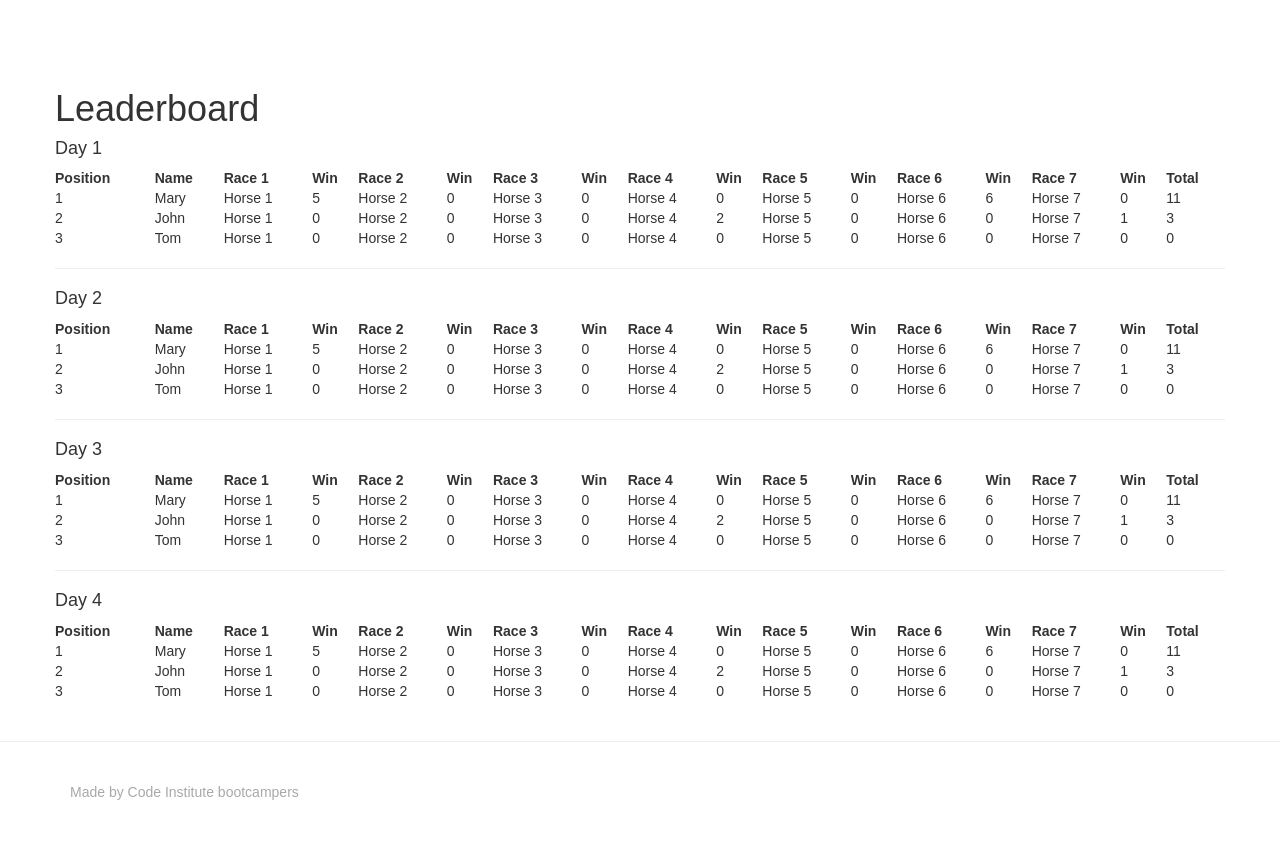
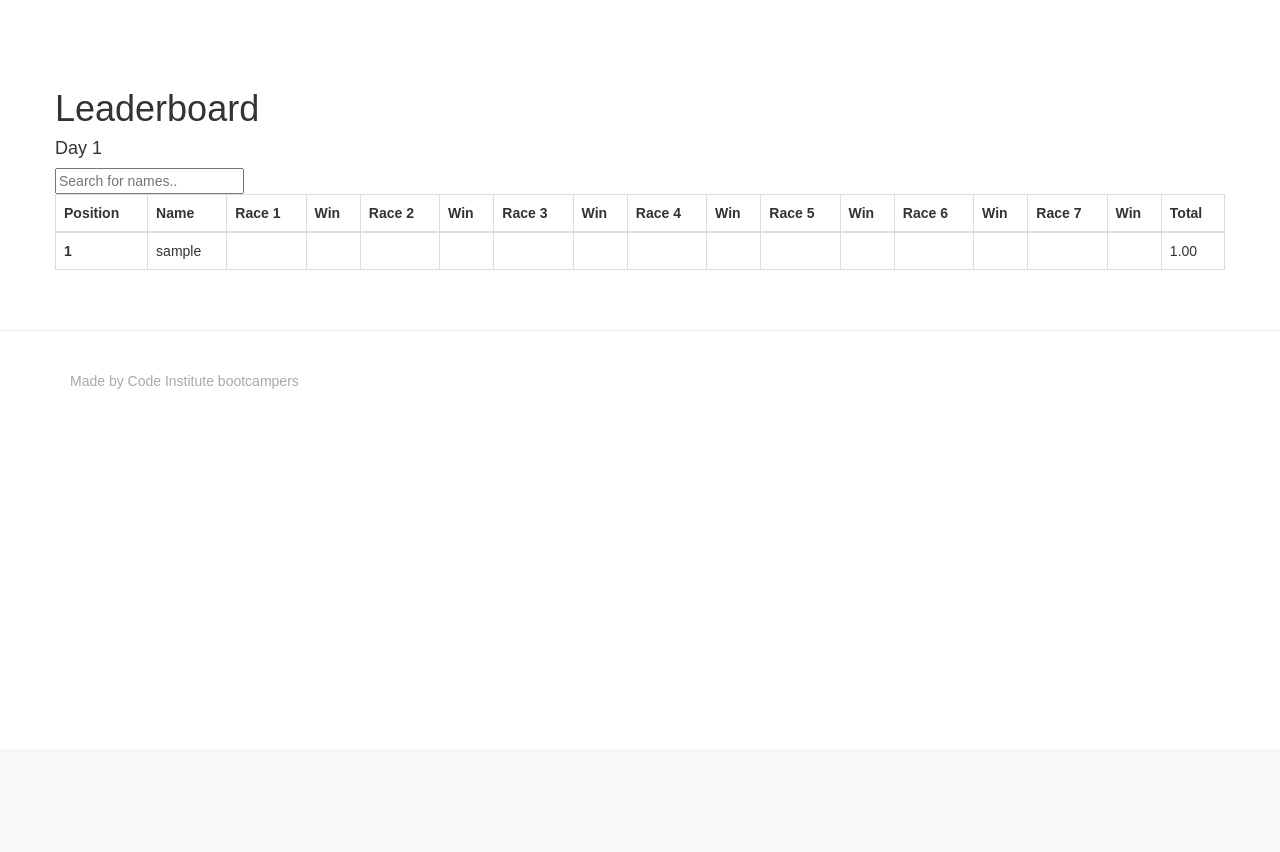
Before and after one commit to brianquinlan1989/django_tipster, a Django app: page /leaderboard/ in a window 1280 px wide. Shown: the part 51-903 px from the top of the page. After the commit the page ends 440 px from the top, so only its background shows below. Run offline with Django 3.2, Linux system fonts and the light colour scheme; tables that the repository leaves empty hold one stand-in row (values such as "Sample post"); some libraries are stand-ins or nearby versions.

Commit message:
user total is been calculated. added search bar to table on leaderboard

```diff
--- a/accounts/models.py
+++ b/accounts/models.py
@@ -5,5 +5,10 @@
     image = models.ImageField(upload_to="avatars", default="avatars/anonymous.png", null=True, blank=True)
     user = models.OneToOneField(User, on_delete=models.CASCADE, related_name="profile")
 
+    @property
+    def score(self):
+        selections = self.user.selections.all()
+        return sum([selection.runner.score for selection in selections])
+
     def __str__(self):
         return "{0} {1}".format(self.user.first_name, self.user.last_name)
--- a/home/admin.py
+++ b/home/admin.py
@@ -1,8 +1,7 @@
 from django.contrib import admin
-from .models import Race, Runner, Selection, Result
+from .models import Race, Runner, Selection
 
 # Register your models here.
 admin.site.register(Race)
 admin.site.register(Runner)
 admin.site.register(Selection)
-admin.site.register(Result)
--- a/home/templates/home/leaderboard.html
+++ b/home/templates/home/leaderboard.html
@@ -1,328 +1,80 @@
-{% extends 'base.html' %} {% load bootstrap_tags %} {% block content %}
+{% extends 'base.html' %} {% load bootstrap_tags %} {% block head_styles %} {{ block.super }}
+<link rel="stylesheet" href="https://stackpath.bootstrapcdn.com/bootstrap/4.1.3/css/bootstrap.min.css" integrity="sha384-MCw98/SFnGE8fJT3GXwEOngsV7Zt27NXFoaoApmYm81iuXoPkFOJwJ8ERdknLPMO" crossorigin="anonymous"> {% endblock %} {% block content %}
 
 <h1>Leaderboard</h1>
+ <h4>Day 1</h4>
+<input type="text" id="myInput" onkeyup="myFunction()" placeholder="Search for names.." title="Type in a name">
 
-<table style="width:100%">
-    <h4>Day 1</h4>
+<table id="myTable" class="table table-bordered table-dark">
+  <thead>
     <tr>
-        <th>Position</th>
-        <th>Name</th>
-        <th>Race 1</th>
-        <th>Win</th>
-        <th>Race 2</th>
-        <th>Win</th>
-        <th>Race 3</th>
-        <th>Win</th>
-        <th>Race 4</th>
-        <th>Win</th>
-        <th>Race 5</th>
-        <th>Win</th>
-        <th>Race 6</th>
-        <th>Win</th>
-        <th>Race 7</th>
-        <th>Win</th>
-        <th>Total</th>
+      <th scope="col">Position</th>
+      <th scope="col">Name</th>
+      <th scope="col">Race 1</th>
+      <th scope="col">Win</th>
+      <th scope="col">Race 2</th>
+      <th scope="col">Win</th>
+      <th scope="col">Race 3</th>
+      <th scope="col">Win</th>
+      <th scope="col">Race 4</th>
+      <th scope="col">Win</th>
+      <th scope="col">Race 5</th>
+      <th scope="col">Win</th>
+      <th scope="col">Race 6</th>
+      <th scope="col">Win</th>
+      <th scope="col">Race 7</th>
+      <th scope="col">Win</th>
+      <th scope="col">Total</th>
     </tr>
+  </thead>
+  <tbody>
+      {% for profile in profiles|dictsortreversed:"score"%}
     <tr>
-        <td>1</td>
-        <td>Mary</td>
-        <td>Horse 1</td>
-        <td>5</td>
-        <td>Horse 2</td>
-        <td>0</td>
-        <td>Horse 3</td>
-        <td>0</td>
-        <td>Horse 4</td>
-        <td>0</td>
-        <td>Horse 5</td>
-        <td>0</td>
-        <td>Horse 6</td>
-        <td>6</td>
-        <td>Horse 7</td>
-        <td>0</td>
-        <td>11</td>
+      <th scope="row">1</th>
+      <td>{{profile.user.username}}</td>
+      <td></td>
+      <td></td>
+      <td></td>
+      <td></td>
+      <td></td>
+      <td></td>
+      <td></td>
+      <td></td>
+      <td></td>
+      <td></td>
+      <td></td>
+      <td></td>
+      <td></td>
+      <td></td>
+      <td>{{profile.score}}</td>
+
     </tr>
-    <tr>
-        <td>2</td>
-        <td>John</td>
-        <td>Horse 1</td>
-        <td>0</td>
-        <td>Horse 2</td>
-        <td>0</td>
-        <td>Horse 3</td>
-        <td>0</td>
-        <td>Horse 4</td>
-        <td>2</td>
-        <td>Horse 5</td>
-        <td>0</td>
-        <td>Horse 6</td>
-        <td>0</td>
-        <td>Horse 7</td>
-        <td>1</td>
-        <td>3</td>
-    </tr>
-    <tr>
-        <td>3</td>
-        <td>Tom</td>
-        <td>Horse 1</td>
-        <td>0</td>
-        <td>Horse 2</td>
-        <td>0</td>
-        <td>Horse 3</td>
-        <td>0</td>
-        <td>Horse 4</td>
-        <td>0</td>
-        <td>Horse 5</td>
-        <td>0</td>
-        <td>Horse 6</td>
-        <td>0</td>
-        <td>Horse 7</td>
-        <td>0</td>
-        <td>0</td>
-    </tr>
-</table>
-<hr>
-
-<table style="width:100%">
-    <h4>Day 2</h4>
-    <tr>
-        <th>Position</th>
-        <th>Name</th>
-        <th>Race 1</th>
-        <th>Win</th>
-        <th>Race 2</th>
-        <th>Win</th>
-        <th>Race 3</th>
-        <th>Win</th>
-        <th>Race 4</th>
-        <th>Win</th>
-        <th>Race 5</th>
-        <th>Win</th>
-        <th>Race 6</th>
-        <th>Win</th>
-        <th>Race 7</th>
-        <th>Win</th>
-        <th>Total</th>
-    </tr>
-    <tr>
-        <td>1</td>
-        <td>Mary</td>
-        <td>Horse 1</td>
-        <td>5</td>
-        <td>Horse 2</td>
-        <td>0</td>
-        <td>Horse 3</td>
-        <td>0</td>
-        <td>Horse 4</td>
-        <td>0</td>
-        <td>Horse 5</td>
-        <td>0</td>
-        <td>Horse 6</td>
-        <td>6</td>
-        <td>Horse 7</td>
-        <td>0</td>
-        <td>11</td>
-    </tr>
-    <tr>
-        <td>2</td>
-        <td>John</td>
-        <td>Horse 1</td>
-        <td>0</td>
-        <td>Horse 2</td>
-        <td>0</td>
-        <td>Horse 3</td>
-        <td>0</td>
-        <td>Horse 4</td>
-        <td>2</td>
-        <td>Horse 5</td>
-        <td>0</td>
-        <td>Horse 6</td>
-        <td>0</td>
-        <td>Horse 7</td>
-        <td>1</td>
-        <td>3</td>
-    </tr>
-    <tr>
-        <td>3</td>
-        <td>Tom</td>
-        <td>Horse 1</td>
-        <td>0</td>
-        <td>Horse 2</td>
-        <td>0</td>
-        <td>Horse 3</td>
-        <td>0</td>
-        <td>Horse 4</td>
-        <td>0</td>
-        <td>Horse 5</td>
-        <td>0</td>
-        <td>Horse 6</td>
-        <td>0</td>
-        <td>Horse 7</td>
-        <td>0</td>
-        <td>0</td>
-    </tr>
-</table>
-<hr>
-
-<table style="width:100%">
-    <h4>Day 3</h4>
-    <tr>
-        <th>Position</th>
-        <th>Name</th>
-        <th>Race 1</th>
-        <th>Win</th>
-        <th>Race 2</th>
-        <th>Win</th>
-        <th>Race 3</th>
-        <th>Win</th>
-        <th>Race 4</th>
-        <th>Win</th>
-        <th>Race 5</th>
-        <th>Win</th>
-        <th>Race 6</th>
-        <th>Win</th>
-        <th>Race 7</th>
-        <th>Win</th>
-        <th>Total</th>
-    </tr>
-    <tr>
-        <td>1</td>
-        <td>Mary</td>
-        <td>Horse 1</td>
-        <td>5</td>
-        <td>Horse 2</td>
-        <td>0</td>
-        <td>Horse 3</td>
-        <td>0</td>
-        <td>Horse 4</td>
-        <td>0</td>
-        <td>Horse 5</td>
-        <td>0</td>
-        <td>Horse 6</td>
-        <td>6</td>
-        <td>Horse 7</td>
-        <td>0</td>
-        <td>11</td>
-    </tr>
-    <tr>
-        <td>2</td>
-        <td>John</td>
-        <td>Horse 1</td>
-        <td>0</td>
-        <td>Horse 2</td>
-        <td>0</td>
-        <td>Horse 3</td>
-        <td>0</td>
-        <td>Horse 4</td>
-        <td>2</td>
-        <td>Horse 5</td>
-        <td>0</td>
-        <td>Horse 6</td>
-        <td>0</td>
-        <td>Horse 7</td>
-        <td>1</td>
-        <td>3</td>
-    </tr>
-    <tr>
-        <td>3</td>
-        <td>Tom</td>
-        <td>Horse 1</td>
-        <td>0</td>
-        <td>Horse 2</td>
-        <td>0</td>
-        <td>Horse 3</td>
-        <td>0</td>
-        <td>Horse 4</td>
-        <td>0</td>
-        <td>Horse 5</td>
-        <td>0</td>
-        <td>Horse 6</td>
-        <td>0</td>
-        <td>Horse 7</td>
-        <td>0</td>
-        <td>0</td>
-    </tr>
-</table>
-<hr>
-
-<table style="width:100%">
-    <h4>Day 4</h4>
-    <tr>
-        <th>Position</th>
-        <th>Name</th>
-        <th>Race 1</th>
-        <th>Win</th>
-        <th>Race 2</th>
-        <th>Win</th>
-        <th>Race 3</th>
-        <th>Win</th>
-        <th>Race 4</th>
-        <th>Win</th>
-        <th>Race 5</th>
-        <th>Win</th>
-        <th>Race 6</th>
-        <th>Win</th>
-        <th>Race 7</th>
-        <th>Win</th>
-        <th>Total</th>
-    </tr>
-    <tr>
-        <td>1</td>
-        <td>Mary</td>
-        <td>Horse 1</td>
-        <td>5</td>
-        <td>Horse 2</td>
-        <td>0</td>
-        <td>Horse 3</td>
-        <td>0</td>
-        <td>Horse 4</td>
-        <td>0</td>
-        <td>Horse 5</td>
-        <td>0</td>
-        <td>Horse 6</td>
-        <td>6</td>
-        <td>Horse 7</td>
-        <td>0</td>
-        <td>11</td>
-    </tr>
-    <tr>
-        <td>2</td>
-        <td>John</td>
-        <td>Horse 1</td>
-        <td>0</td>
-        <td>Horse 2</td>
-        <td>0</td>
-        <td>Horse 3</td>
-        <td>0</td>
-        <td>Horse 4</td>
-        <td>2</td>
-        <td>Horse 5</td>
-        <td>0</td>
-        <td>Horse 6</td>
-        <td>0</td>
-        <td>Horse 7</td>
-        <td>1</td>
-        <td>3</td>
-    </tr>
-    <tr>
-        <td>3</td>
-        <td>Tom</td>
-        <td>Horse 1</td>
-        <td>0</td>
-        <td>Horse 2</td>
-        <td>0</td>
-        <td>Horse 3</td>
-        <td>0</td>
-        <td>Horse 4</td>
-        <td>0</td>
-        <td>Horse 5</td>
-        <td>0</td>
-        <td>Horse 6</td>
-        <td>0</td>
-        <td>Horse 7</td>
-        <td>0</td>
-        <td>0</td>
-    </tr>
+     {% endfor %}
+  </tbody>
 </table>
 
-{% endblock %}
+<script>
+function myFunction() {
+  var input, filter, table, tr, td, i, txtValue;
+  input = document.getElementById("myInput");
+  filter = input.value.toUpperCase();
+  table = document.getElementById("myTable");
+  tr = table.getElementsByTagName("tr");
+  for (i = 0; i < tr.length; i++) {
+    td = tr[i].getElementsByTagName("td")[0];
+    if (td) {
+      txtValue = td.textContent || td.innerText;
+      if (txtValue.toUpperCase().indexOf(filter) > -1) {
+        tr[i].style.display = "";
+      } else {
+        tr[i].style.display = "none";
+      }
+    }
+  }
+}
+</script>
+
+
+
+
+ {% endblock %}
--- a/home/views.py
+++ b/home/views.py
@@ -1,6 +1,7 @@
 from django.shortcuts import render
 import datetime
 from .models import Race, Runner, Selection
+from accounts.models import Profile
 
 # Create your views here.
 
@@ -14,11 +15,11 @@
 
 def show_home(request):
     start = datetime.time(17, 0, 0)
-    end = datetime.time(23, 18, 0)
+    end = datetime.time(13, 18, 0)
     race_start_time = time_in_range(start, end, datetime.datetime.now().time())
 
 
-    user_selection_is_picked_day1 = False
+    user_selection_is_picked_day1 = True
     user_selection_is_picked_day2 = False
     user_selection_is_picked_day3 = False
     user_selection_is_picked_day4 = False
@@ -42,7 +43,10 @@
     return render(request, "home/add_selection_confirmed.html", {'selection':selection})
 
 def show_leaderboard(request):
-    return render(request, "home/leaderboard.html")
+    profiles = Profile.objects.all()
+    selections = Selection.objects.all()
+
+    return render(request, "home/leaderboard.html", {'profiles':profiles, 'selections':selections})
 
 
 
--- a/templates/base.html
+++ b/templates/base.html
@@ -12,7 +12,10 @@
     {% block head_style %}
     <link rel="stylesheet" href="https://bootswatch.com/3/sandstone/bootstrap.min.css">
     <link rel="stylesheet" href="https://maxcdn.bootstrapcdn.com/font-awesome/4.7.0/css/font-awesome.min.css" type="text/css" />
-    <link rel="stylesheet" href="{% static 'css/style.css' %}"> {% endblock head_style %} {% block head_js %}
+    <link rel="stylesheet" href="{% static 'css/style.css' %}">
+    {% endblock head_style %}
+
+    {% block head_js %}
     <script src="https://cdnjs.cloudflare.com/ajax/libs/jquery/3.2.1/jquery.min.js"></script>
     <script src="https://cdnjs.cloudflare.com/ajax/libs/twitter-bootstrap/3.3.7/js/bootstrap.min.js"></script>
 
```
Also changed, not shown: home/models.py (+12 -9 lines), home/migrations/0008_auto_20181128_0923.py (added), home/migrations/0009_runner_odds.py (added), home/migrations/0010_auto_20181128_0933.py (added), home/migrations/0011_auto_20181128_0934.py (added), home/migrations/0012_auto_20181128_1021.py (added).
